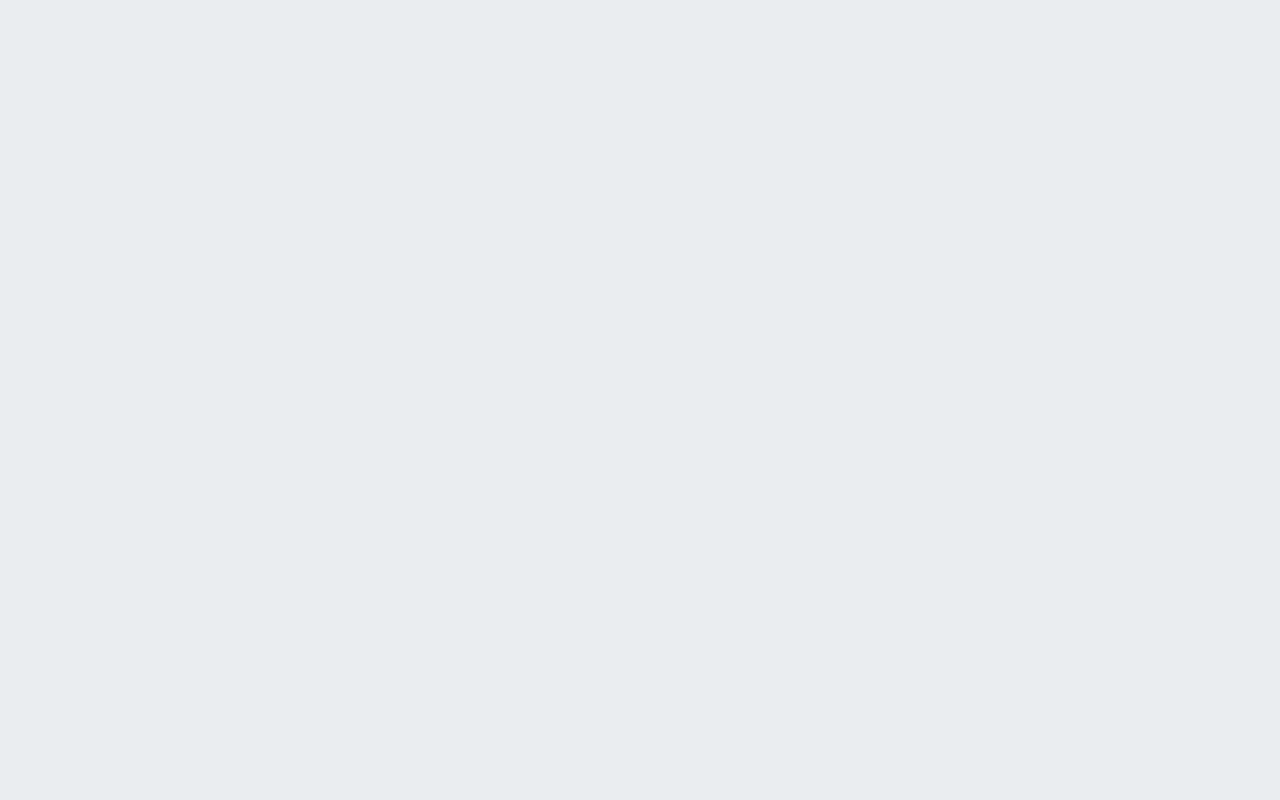
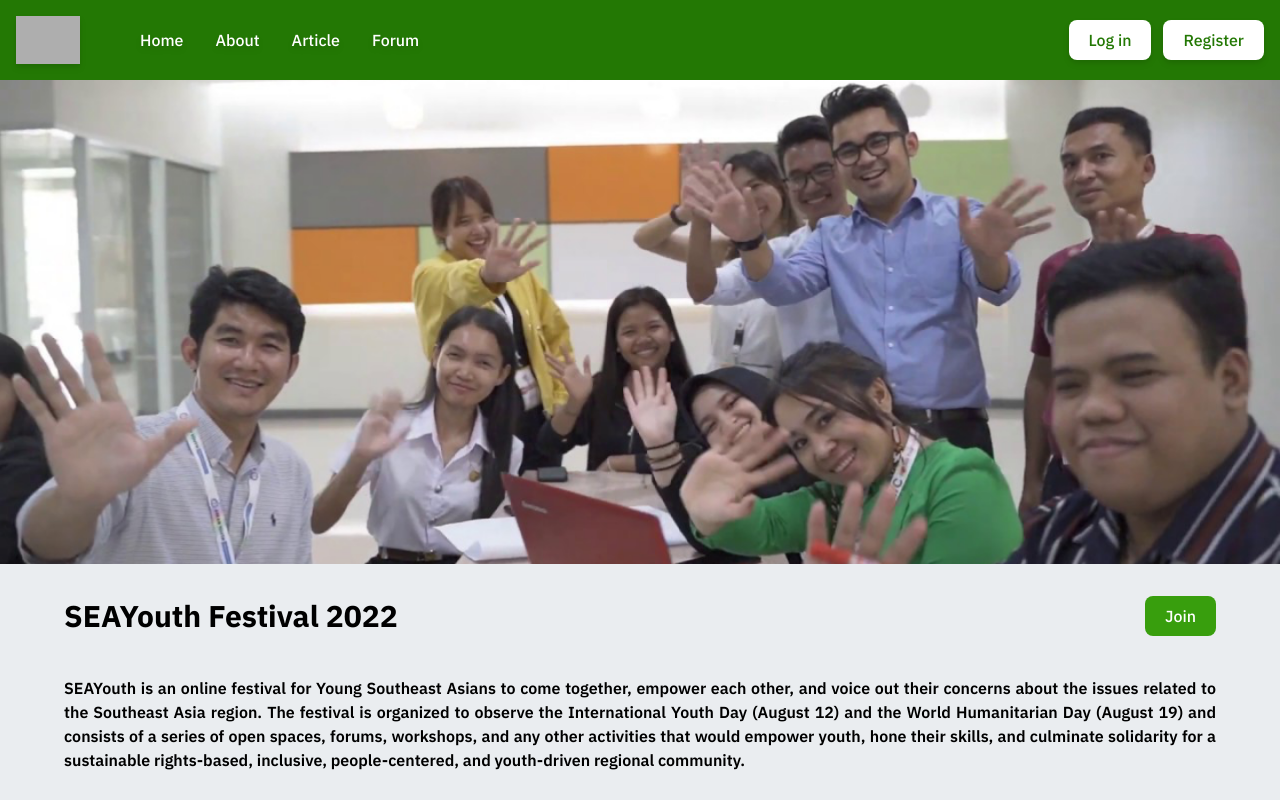
Before and after one commit to skilvul-challenge-asean-youth-forum/front-end-final-project-asyf-fe42-be24, a React (Vite) app: page /detailforum in a window 1280 px wide. Before the commit this address had no page. Shown: the top 800 px of the page. Built offline with nearby package versions, Linux system fonts and the light colour scheme; grey boxes are pictures that could not be loaded.

Commit message:
Create : Detail forum page

```diff
--- /dev/null
+++ b/src/pages/detailforum/Detailforum.jsx
@@ -0,0 +1,34 @@
+import MainLayout from "@/layouts/main-layout";
+import Navbar from "@/components/Navbar";
+import Footer from "@/components/Footer";
+import Button from "@/components/Button/Button";
+import ContentLayout from "@/layouts/content-layout";
+import TittleContainer from "@/components/TittleContainer";
+
+const DetailForum = () => {
+  return (
+    <MainLayout>
+      <Navbar />
+      <div className="bg-gray-300 w-full">
+        <img src="./DetailforumHero.png" alt="Forum Thumbnail" className="object-cover w-full h-auto" />
+      </div>
+
+      <ContentLayout>
+        <TittleContainer>
+          <h1 className="text-3xl font-bold">SEAYouth Festival 2022</h1>
+          <div className="flex flex-col sm:flex-row items-center sm:items-start gap-x-2">
+            <Button name="Join" bgColor="bg-[#389E0D]" textColor="text-white" type="button" />
+          </div>
+        </TittleContainer>
+        <p className="text-justify font-semibold">
+          SEAYouth is an online festival for Young Southeast Asians to come together, empower each other, and voice out their concerns about the issues related to the Southeast Asia region. The festival is organized to observe the
+          International Youth Day (August 12) and the World Humanitarian Day (August 19) and consists of a series of open spaces, forums, workshops, and any other activities that would empower youth, hone their skills, and culminate
+          solidarity for a sustainable rights-based, inclusive, people-centered, and youth-driven regional community.
+        </p>
+      </ContentLayout>
+      <Footer />
+    </MainLayout>
+  );
+};
+
+export default DetailForum;
--- a/src/router/Router.jsx
+++ b/src/router/Router.jsx
@@ -6,6 +6,7 @@ import Forum from "@/pages/forum/Forum";
 import Register from "@/pages/register/Register";
 import Article from "@/pages/article/Article";
 import Addforum from "@/pages/addforum/Addforum";
+import DetailForum from "@/pages/detailforum/Detailforum";
 
 export const Router = () => {
   return (
@@ -17,6 +18,7 @@ export const Router = () => {
       <Route path="/forum" element={<Forum />} />
       <Route path="/article" element={<Article />} />
       <Route path="/addforum" element={<Addforum />} />
+      <Route path="/detailforum" element={<DetailForum />} />
     </Routes>
   );
 };
```
Also changed, not shown: public/DetailforumHero.png (added).
